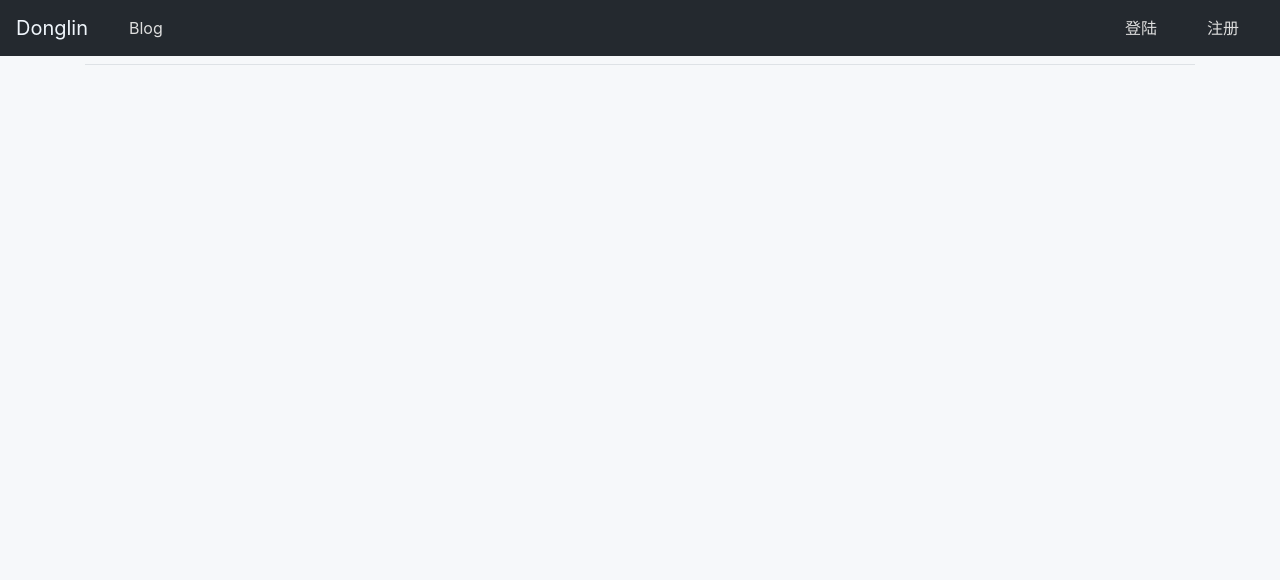
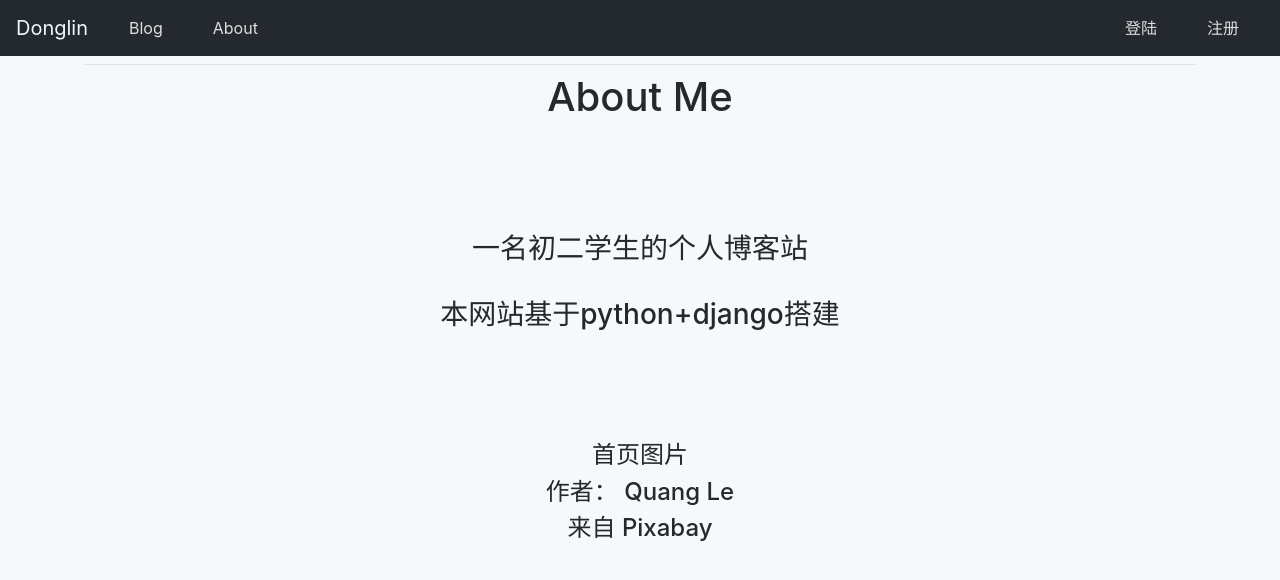
Before and after one commit to Donglin2008/Web, a Django app: page /about/ in a window 1280 px wide. Shown: the top 580 px of the page. Run offline with Django 4.2, Linux system fonts and the light colour scheme; some libraries are stand-ins or nearby versions.

Commit message:
fix some bugs

```diff
--- a/blog/templates/blog/about.html
+++ b/blog/templates/blog/about.html
@@ -2,4 +2,23 @@
 
 {% block content %}
 
+<div class="text-center">
+    <h1 style="margin-bottom:10%;">About Me</h1>
+    <h3>一名初二学生的个人博客站</h3>
+    <br/>
+    <h3>本网站基于python+django搭建</h3>
+    <br/>
+    <h4 style="margin-top:7%;">首页图片</h4>
+    <h4>作者：
+        <a href="https://pixabay.com/users/quangle-1584596/?utm_source=link-attribution&amp;utm_medium=referral&amp;utm_campaign=image&amp;utm_content=1014712">
+            Quang Le
+        </a>
+    </h4>
+    <h4>来自
+        <a href="https://pixabay.com//?utm_source=link-attribution&amp;utm_medium=referral&amp;utm_campaign=image&amp;utm_content=1014712">
+            Pixabay
+        </a>
+    </h4>
+</div>
+
 {% endblock %}
--- a/blog/templates/blog/base.html
+++ b/blog/templates/blog/base.html
@@ -1,6 +1,7 @@
 <!doctype html>
 
 {% load bootstrap4 %}
+{% load static %}
 <html lang="zh">
 <head>
   <meta charset="utf-8">
@@ -110,6 +111,9 @@
                 <li class="nav-item">
                   <a class="nav-link" href="{% url 'blog:blogs' %}">Blog</a>
                 </li>
+                <li class="nav-item">
+                    <a class="nav-link" href="{% url 'blog:about' %}">About</a>
+                </li>
             </ul>
 
             <ul class="navbar-nav ml-auto">
--- a/blog/templates/blog/new_blog.html
+++ b/blog/templates/blog/new_blog.html
@@ -1,9 +1,10 @@
-{% if user.is_superuser %}
+
 <!--TODO：适配网页宽度-->
 {% extends "blog/base.html" %}
 
 {% block content %}
 {% load static %}
+{% if user.is_superuser %}
         <form method = "post" action = "{% url 'blog:new_blog' %}">
             {% csrf_token %}
             {{ form.media }}
@@ -23,7 +24,7 @@
         </form>
 
 <br/>
-
+{% endif %}
     <!--存在bug⬇-->
     <!--<script type="text/javascript">
         window.matchMedia('(prefers-color-scheme: dark)').addEventListener('change', event =>
@@ -148,4 +149,3 @@
     </script>-->
 
 {% endblock %}
-{% endif %}
--- a/users/templates/registration/login.html
+++ b/users/templates/registration/login.html
@@ -25,7 +25,7 @@
             <div class="form-floating" style="padding-top:15px">
                 <label for="id_username" class="h5">用户名</label>
                 <input type="text" name="username" autofocus="" autocapitalize="none" autocomplete="username"
-                     class="form-control" placeholder="User Name" title="" required="" id="id_username">
+                     class="form-control" placeholder="User Name" required="" id="id_username">
             </div>
 
             <div class="form-floating" style="padding-top:15px; padding-bottom:8%;">
@@ -34,7 +34,7 @@
                      title="" required="" id="id_password">
             </div>
 
-            <p>没有账户？<a href="{% url 'users:register' %}">注册</a></p>
+            <p>没有账户？<a href="{% url 'users:register' %}"  style="color:#2560a7;">注册</a></p>
 
             <button class="w-100 btn btn-lg btn-primary" type="submit" style="margin-top:5%">登陆</button>
             <input type="hidden" name="next" value="{% url 'blog:index' %}">
```
Also changed, not shown: blog/templates/blog/blog.html (+9 -8 lines), blog/templates/blog/index.html (+8 -1 lines), uploads/favicon.png, uploads/index.jpg. Lines whose indentation alone changed are shown as unchanged.
